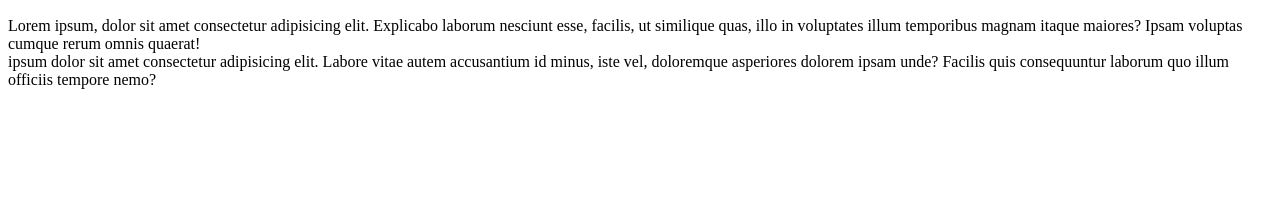
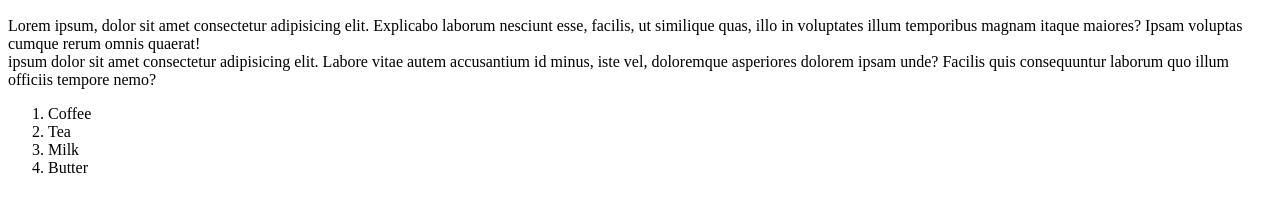
Before and after one commit to tajammalw/my-second-repo, a plain HTML site: page index.html in a window 1280 px wide. Shown: the part 110-322 px from the top of the page. Drawn offline with Linux system fonts and the light colour scheme.

Commit message:
1st change on branch

```diff
--- a/index.html
+++ b/index.html
@@ -11,6 +11,12 @@
     <h2>This is to practice Github use in collaboration with Visual Studio Code.</h2>
     <p>Lorem ipsum, dolor sit amet consectetur adipisicing elit. Explicabo laborum nesciunt esse, facilis, ut similique quas, illo in voluptates illum temporibus magnam itaque maiores? Ipsam voluptas cumque rerum omnis quaerat! <br> ipsum dolor sit amet consectetur adipisicing elit. Labore vitae autem accusantium id minus, iste vel, doloremque asperiores dolorem ipsam unde? Facilis quis consequuntur laborum quo illum officiis tempore nemo?
     </p>
+    <OL>
+        <li>Coffee</li>
+        <li>Tea</li>
+        <li>Milk</li>
+        <li>Butter</li>
+    </OL>
 
 </body>
 </html>
```
